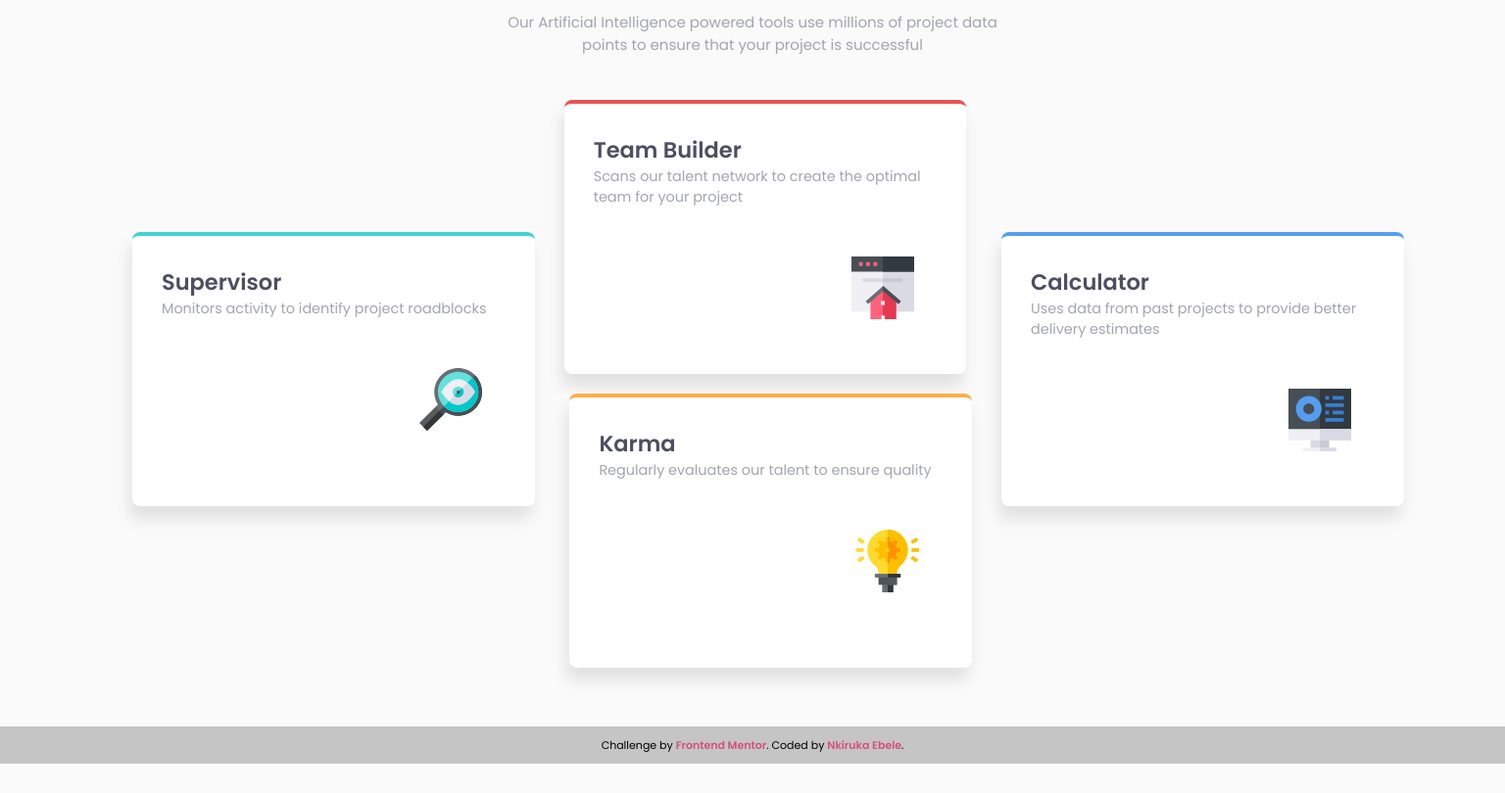
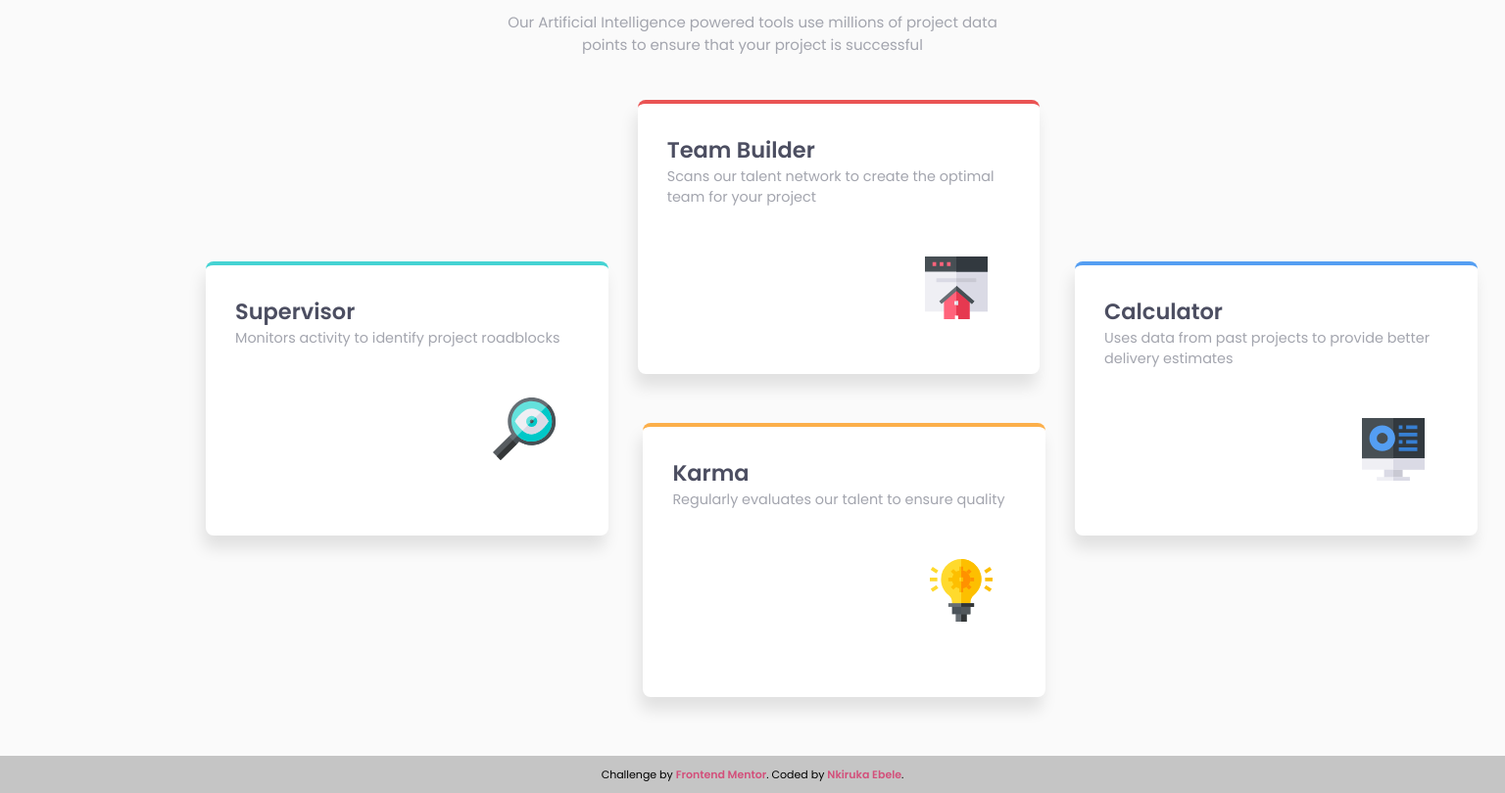
Before and after one commit to nkirukka/four-card-feature, a plain HTML site: page index.html in a window 1536 px wide. Shown: the part 134-944 px from the top of the page at 98% size. Before the commit the page ends 914 px from the top, so only its background shows below. Drawn offline with Linux system fonts and the light colour scheme.

Commit message:
Add margin

```diff
--- a/styles.css
+++ b/styles.css
@@ -117,7 +117,7 @@ footer {
   main {
     flex-direction: row;
     max-width: 1369px;
-    margin: 25em -3em 0;
+    margin: 27em 2em 0;
   }
   .card{
     width: 100%;
@@ -132,7 +132,7 @@ footer {
   }
   .card:nth-child(2) {
     position: relative;
-    top: -22em;
+    top: -24em;
     left: 14em;
   }
   .card:nth-child(3) {
```
